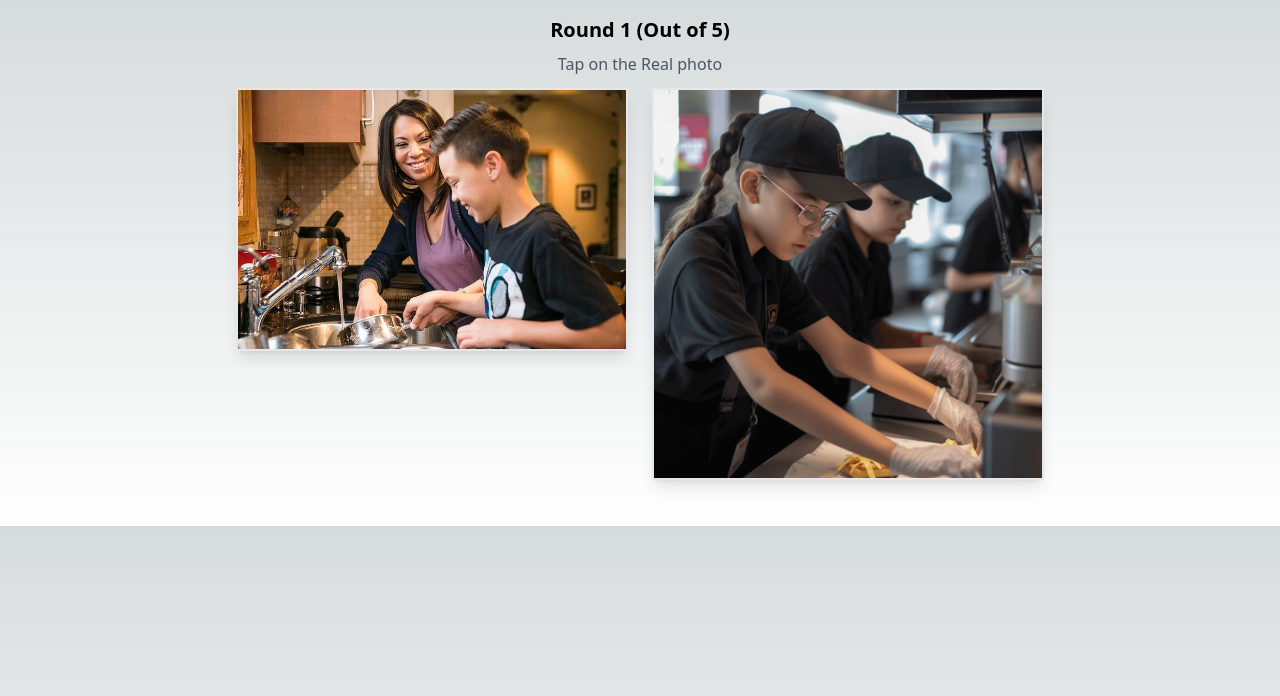
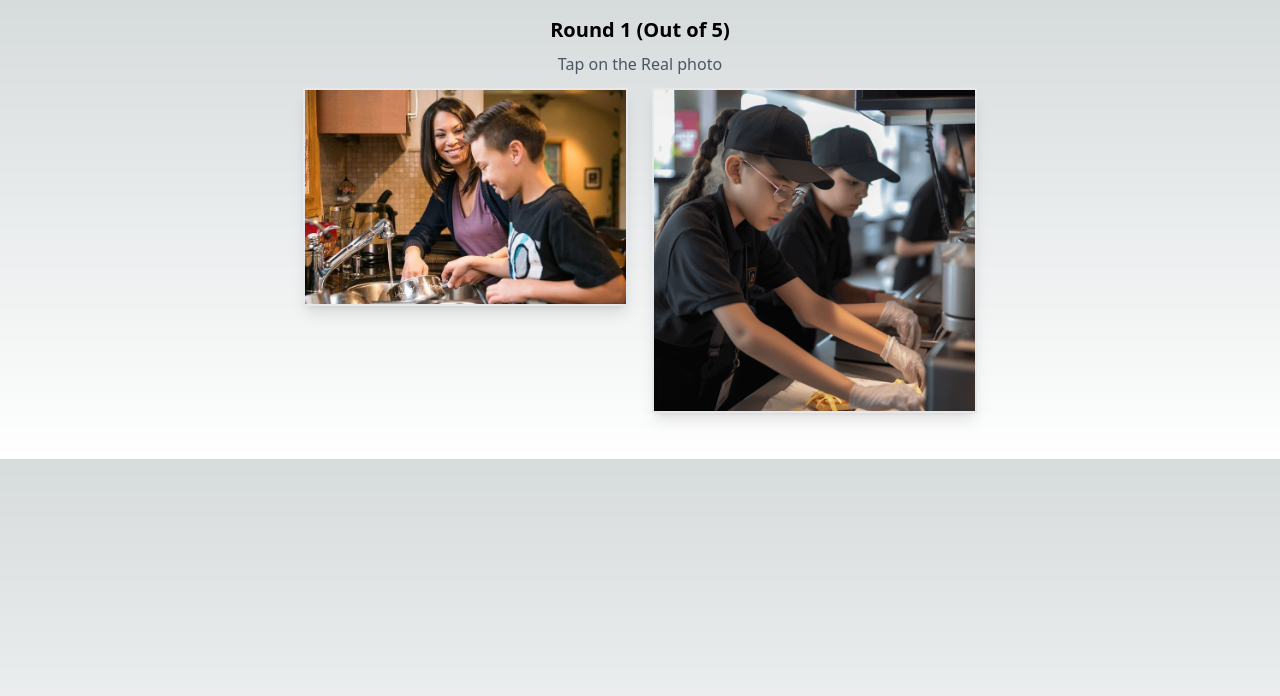
Before and after one commit to sandeepscet/image-duel, a Next.js app: page /main in a window 1280 px wide. Shown: the top 696 px of the page. Built offline with nearby package versions, Linux system fonts and the light colour scheme.

Commit message:
next image used insted of img

```diff
--- a/pages/compare.js
+++ b/pages/compare.js
@@ -1,4 +1,5 @@
 import React from 'react';
+import Image from 'next/image';
 
 const Compare = ({ round, images = [], onImageSelect }) => {
   const handleImageClick = (type) => {
@@ -33,9 +34,13 @@ const Compare = ({ round, images = [], onImageSelect }) => {
                   className="border-4 border-transparent"
                   onClick={() => handleImageClick(image.type)}
                 >
-                  <img
+                  <Image
                     src={image.src}
+                    width={500}
+                    height={500}
+                    quality={100}
                     alt={`Image ${index}`}
+                    loading="eager"
                     className="border-2	 shadow-lg hover:shadow-black hover:shadow-2xl object-cover"
                   />
                 </button>
```
Also changed, not shown: public/images/1/2-m.png.
